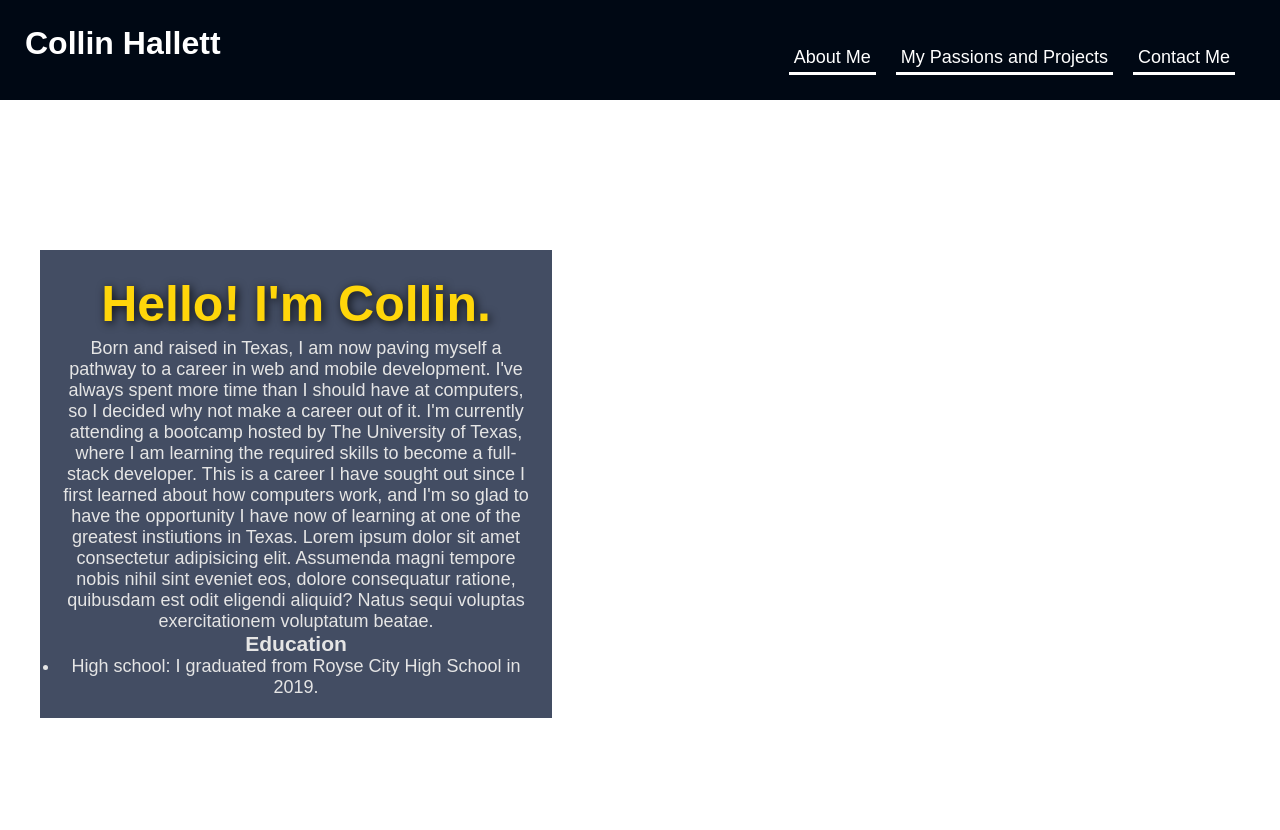
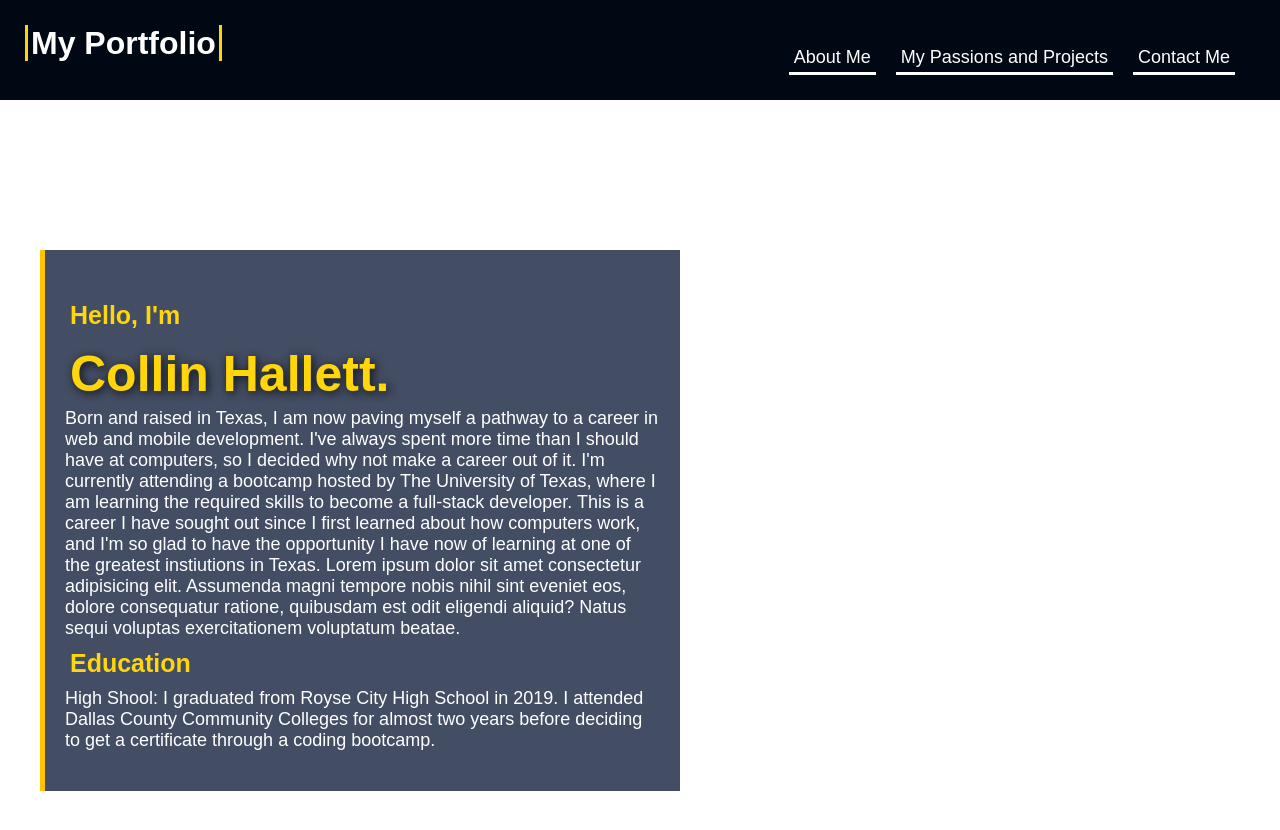
Before and after one commit to Challett1129/collins_portfolio, a plain HTML site: page index.html in a window 1280 px wide. Before the commit the page ends 800 px from the top, so only its background shows below. Drawn offline with Linux system fonts and the light colour scheme.

Commit message:
finished all but picture in about me of portfolio

```diff
--- a/assets/style.css
+++ b/assets/style.css
@@ -22,6 +22,14 @@ body {
     color: var(--dark-color);
     background-color: var(--light-color);
     background-image: url(./images/photo-1498050108023-c5249f4df085.jpg);
+    background-size: cover;
+    background-position: 50%;
+    background-attachment: fixed;
+}
+
+p:hover {
+    font-weight: bold;
+    text-shadow:2px 2px 10px rgba(0, 0, 0, 0.8);
 }
 
 /*  start header css */
@@ -33,14 +41,17 @@ header {
     justify-content: space-between;
     text-align: center;
     padding: 25px;
+
 }
 
 
 header h1 a {
     text-decoration: none;
     color: var(--light-color);
-    padding: none;
+    padding: 0 3px 0 3px;;
     margin: none;
+    border-right: 3px solid var(--yellow);
+    border-left: 3px solid var(--yellow);
 }
 
 header nav {
@@ -78,10 +89,17 @@ header nav ul li a:hover {
 .bio {
     display: flex;
     justify-content: space-around;
-    width: 40%;
+    width: 50%;
     padding: 20px;
     margin: 150px 40px 40px 40px;
     background-color:rgba(20, 33, 61, .8);
+    border-left: 5px solid var(--dark-yellow);
+    color: var(--light-color);
+    font-size: 18px;
+}
+
+.bio-img {
+    flex: 1;
 }
 
 .bio h2 {
@@ -91,16 +109,23 @@ header nav ul li a:hover {
     font-size: 50px;
     display: flex;
     flex-flow: row wrap;
-    justify-content:space-around;
+    justify-content:left;
     text-shadow:2px 2px 10px rgba(0, 0, 0, 0.8);
+
 }
 
 .bio h2:hover {
     color: var(--dark-yellow);
+    font-style:italic;
 }
 
-.bio {
-    color: #e5e5e5;
-    text-align: center;
-    font-size: 18px;
+.bio h3  {
+    padding: 10px 0 10px 5px;
+    font-size: 25px;
+    color: var(--yellow);
 }
+
+.bio h3:hover {
+    color: var(--dark-yellow);
+    font-style:italic;
+}
--- a/index.html
+++ b/index.html
@@ -12,7 +12,7 @@
         <!-- header nav -->
         <header>
             <h1>
-                <a  href="/"> Collin Hallett </a>
+                <a  href="/"> My Portfolio </a>
             </h1>
             <nav>
 
@@ -30,14 +30,17 @@
             </nav>
         </header>
         <!-- end header nav -->
-        <section class="bg-img">
-            <div class="bio">
+        <section class=bio>
+            <div class="bio-text">
                 <div class="bio-img">
-                    <img>
+                    <img src="">
                 </div>
                 <div id="about-me">
+                    <h3>
+                        Hello, I'm
+                    </h3>
                     <h2>
-                        Hello! I'm Collin.
+                          Collin Hallett.
                     </h2>
                     <p>
                         Born and raised in Texas, I am now paving myself a pathway to a career in web and mobile development. I've always spent more time than I  should have at computers, so I decided why not make a career out of it.
@@ -48,11 +51,12 @@
                     <h3>
                         Education
                     </h3>
-                    <ul>
-                        <li>
-                            High school: I graduated from Royse City High School in 2019.
-                        </li>
-                    </ul>
+                        <p>
+                            High Shool: I graduated from Royse City High School in 2019. </b> I attended Dallas County Community Colleges for almost two years before deciding to get a certificate through a coding bootcamp.
+                        </p>
+                    <h3>
+
+                    </h3>
 
                 </div>
             </div>
```
